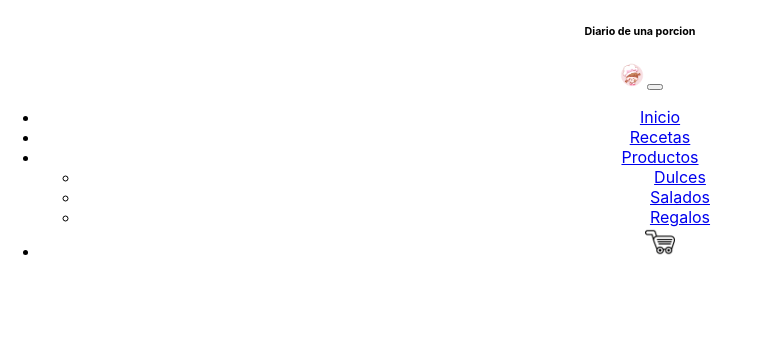
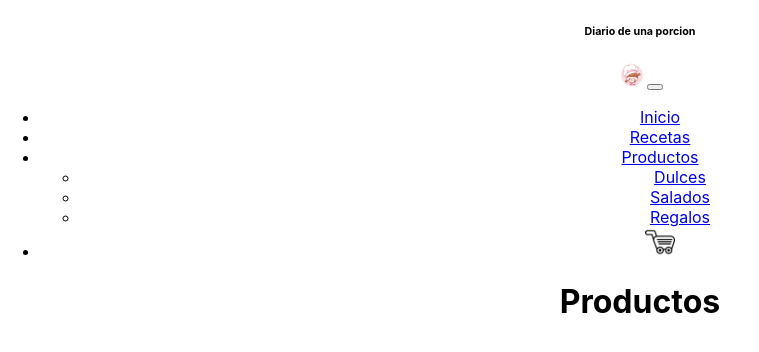
Before and after one commit to MartinBianco94/diario-de-una-porcion, a React (Create React App) app: page / in a window 1280 px wide. Shown: the top 352 px of the page, without its empty margins (0-759 px from the left). Built offline with nearby package versions, Linux system fonts and the light colour scheme; the HTML template or start-up script is replaced by a standard one.

Commit message:
tercercommit

```diff
--- a/src/App.js
+++ b/src/App.js
@@ -1,18 +1,20 @@
-import logo from './logo.svg';
 import './App.css';
 import Navbar from './Components/NavBar';
+import ItemListContainer from './Components/ItemListContainer';
+
+
 
 
 function App() {
   return (
     <div className="App">
-      <div className="navBar">
-          <Navbar />
-        </div>
       <header>
-
+      <Navbar />
       </header>
-    </div>
+      <div>
+      <ItemListContainer />
+      </div>
+   </div>
   );
 }
 
--- /dev/null
+++ b/src/Components/CartWidget.js
@@ -0,0 +1,11 @@
+import React from "react";
+import carrito_de_compras from "../Assets/Img/carrito_de_compras.png";
+
+
+const Cart = () =>
+<a href="#">
+    <img src={carrito_de_compras} alt="" width="30" height="30" />
+</a>
+
+
+export default Cart;
--- /dev/null
+++ b/src/Components/ItemListContainer.js
@@ -0,0 +1,9 @@
+import React from "react";
+
+function ItemListContainer (){ return(
+    <h1>Productos</h1>
+)
+}
+
+
+export default ItemListContainer;
--- a/src/Components/NavBar.js
+++ b/src/Components/NavBar.js
@@ -1,6 +1,8 @@
 import React from "react";
+import Cart from "./CartWidget";
 import logotipo_secundario from "../Assets/Img/logotipo_secundario.png";
-import carrito_de_compras from "../Assets/Img/carrito_de_compras.png"
+
+
 
 
 const Navbar = () => { return (
@@ -29,10 +31,8 @@ const Navbar = () => { return (
           <li><a className="dropdown-item" href="#">Regalos</a></li>
         </ul>
       </li>
-      <li className="navbar ">
-        <a href="#">
-        <img src={carrito_de_compras} alt="" width="30" height="30" />
-        </a>
+      <li className="cart">
+        <Cart/>
       </li>
     </ul>
   </div>
--- a/src/index.js
+++ b/src/index.js
@@ -8,6 +8,7 @@ ReactDOM.render(
   <React.StrictMode>
     <App />
   </React.StrictMode>,
+
   document.getElementById('root')
 );
 
```
Also changed, not shown: 1 other file (tests, documents, lock files or other folders).
